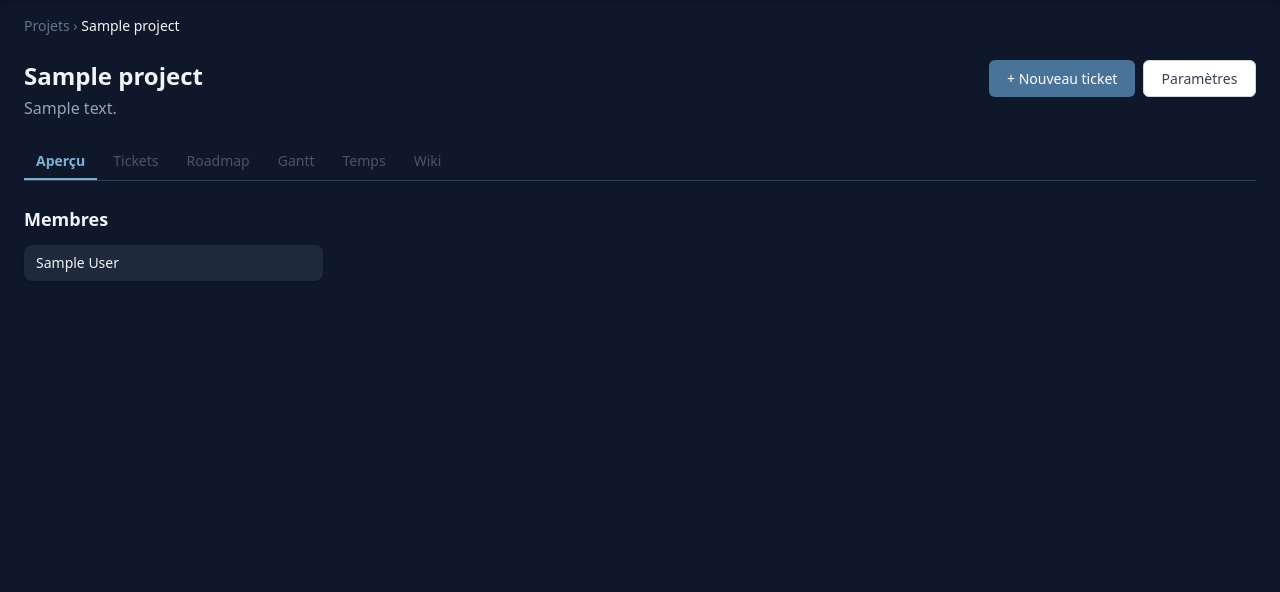
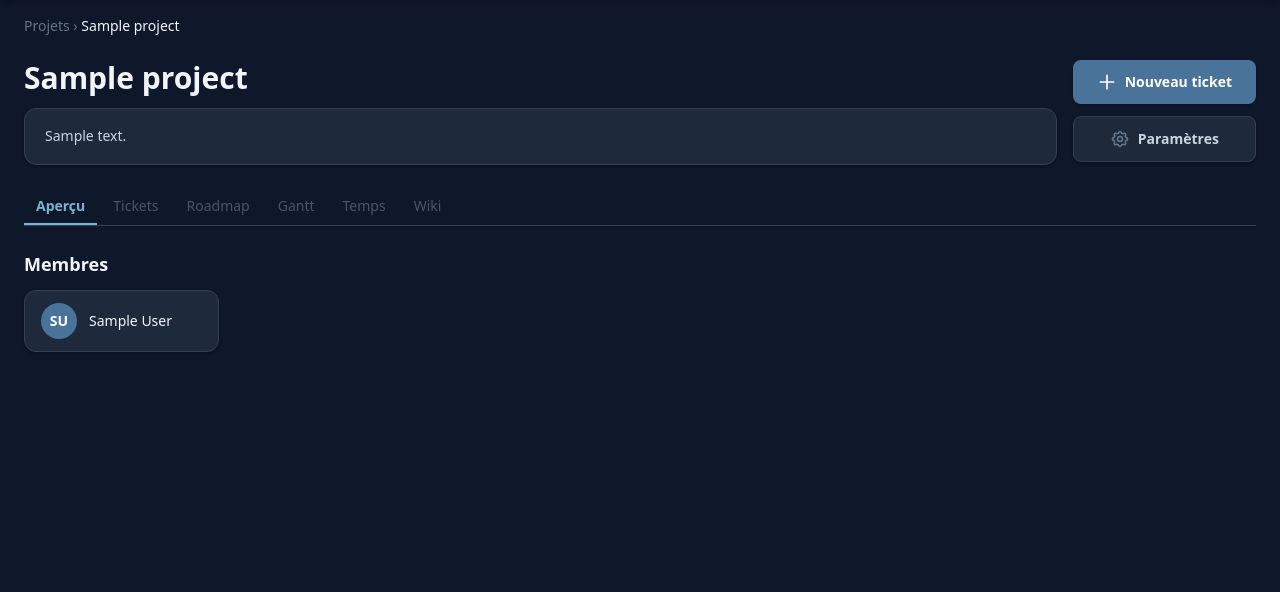
Before and after one commit to souleymady530/neereprojectmanager, a Django app: a page that uses templates/projects/overview.html in a window 1280 px wide. Shown: the part 48-640 px from the top of the page. Run offline with Django 5.2, Linux system fonts and the light colour scheme; a user stored in the database is signed in; tables that the repository leaves empty hold one stand-in row (values such as "Sample post"); data that the repository does not hold is empty; some libraries are stand-ins or nearby versions.

Commit message:
initialisation du projet

```diff
--- a/templates/projects/overview.html
+++ b/templates/projects/overview.html
@@ -9,21 +9,38 @@
 {% endblock %}
 
 {% block content %}
-<div class="flex items-start justify-between mb-6">
-    <div>
-        <h1 class="text-2xl font-bold">{{ project.name }}</h1>
+
+<!-- En-tête projet -->
+<div class="flex items-start justify-between mb-6 gap-4">
+    <div class="flex-1 min-w-0">
+        <h1 class="text-3xl font-bold text-gray-900 mb-3">{{ project.name }}</h1>
         {% if project.description %}
-        <p class="text-gray-600 mt-1">{{ project.description }}</p>
+        <div class="bg-white border border-gray-200 rounded-xl px-5 py-4 shadow-sm">
+            <p class="text-gray-700 text-sm leading-relaxed">{{ project.description }}</p>
+        </div>
         {% endif %}
     </div>
-    <div class="flex gap-2">
+    <div class="flex flex-col gap-3 shrink-0">
         {% if "add_issues" in user_perms %}
-        <a href="{% url 'projects:issue_create' project.identifier %}" class="btn-primary">
-            + Nouveau ticket
+        <a href="{% url 'projects:issue_create' project.identifier %}"
+           class="inline-flex items-center justify-center gap-2 px-6 py-3 rounded-lg text-white font-semibold text-sm shadow transition-colors"
+           style="background-color: var(--rm-blue-btn);"
+           onmouseover="this.style.backgroundColor='var(--rm-blue-btn-hover)'"
+           onmouseout="this.style.backgroundColor='var(--rm-blue-btn)'">
+            <svg xmlns="http://www.w3.org/2000/svg" class="h-5 w-5" fill="none" viewBox="0 0 24 24" stroke="currentColor">
+                <path stroke-linecap="round" stroke-linejoin="round" stroke-width="2" d="M12 4v16m8-8H4"/>
+            </svg>
+            Nouveau ticket
         </a>
         {% endif %}
         {% if "manage_project" in user_perms %}
-        <a href="{% url 'projects:settings' project.identifier %}" class="btn-secondary">
+        <a href="{% url 'projects:settings' project.identifier %}"
+           class="inline-flex items-center justify-center gap-2 px-6 py-3 rounded-lg font-semibold text-sm border border-gray-300 bg-white text-gray-700 shadow-sm transition-colors hover:bg-gray-50">
+            <svg xmlns="http://www.w3.org/2000/svg" class="h-5 w-5 text-gray-500" fill="none" viewBox="0 0 24 24" stroke="currentColor">
+                <path stroke-linecap="round" stroke-linejoin="round" stroke-width="2"
+                      d="M10.325 4.317c.426-1.756 2.924-1.756 3.35 0a1.724 1.724 0 002.573 1.066c1.543-.94 3.31.826 2.37 2.37a1.724 1.724 0 001.065 2.572c1.756.426 1.756 2.924 0 3.35a1.724 1.724 0 00-1.066 2.573c.94 1.543-.826 3.31-2.37 2.37a1.724 1.724 0 00-2.572 1.065c-.426 1.756-2.924 1.756-3.35 0a1.724 1.724 0 00-2.573-1.066c-1.543.94-3.31-.826-2.37-2.37a1.724 1.724 0 00-1.065-2.572c-1.756-.426-1.756-2.924 0-3.35a1.724 1.724 0 001.066-2.573c-.94-1.543.826-3.31 2.37-2.37.996.608 2.296.07 2.572-1.065z"/>
+                <path stroke-linecap="round" stroke-linejoin="round" stroke-width="2" d="M15 12a3 3 0 11-6 0 3 3 0 016 0z"/>
+            </svg>
             Paramètres
         </a>
         {% endif %}
@@ -33,7 +50,7 @@
 <!-- Navigation du projet -->
 <nav class="project-nav flex gap-1 border-b border-gray-200 mb-6">
     <a href="{{ project.get_absolute_url }}" class="active">Aperçu</a>
-    <a href="{% url 'projects:issue_list' project.identifier %}" class="{% if 'issues' in request.path %}active{% endif %}">Tickets</a>
+    <a href="{% url 'projects:issue_list' project.identifier %}">Tickets</a>
     <a href="{% url 'projects:roadmap' project.identifier %}">Roadmap</a>
     {% if "view_issues" in user_perms %}
     <a href="{% url 'projects:gantt' project.identifier %}">Gantt</a>
@@ -48,13 +65,19 @@
 
 <!-- Membres -->
 <div>
-    <h2 class="text-lg font-semibold mb-3">Membres</h2>
-    <div class="grid grid-cols-2 sm:grid-cols-4 gap-3">
+    <h2 class="text-lg font-semibold mb-3 text-gray-900">Membres</h2>
+    <div class="grid grid-cols-2 sm:grid-cols-4 lg:grid-cols-6 gap-3">
         {% for m in project.memberships.all %}
-        <div class="bg-white rounded-lg shadow px-3 py-2">
-            <div class="font-medium text-sm">{{ m.user.get_full_name }}</div>
-            <div class="text-xs text-gray-400">
-                {% for role in m.roles.all %}{{ role }}{% if not forloop.last %}, {% endif %}{% endfor %}
+        <div class="bg-white rounded-xl border border-gray-200 shadow-sm px-4 py-3 flex items-center gap-3">
+            <div class="inline-flex items-center justify-center w-9 h-9 rounded-full text-white text-sm font-bold shrink-0"
+                 style="background-color: var(--rm-blue-btn);">
+                {{ m.user.first_name|first|upper }}{{ m.user.last_name|first|upper }}
+            </div>
+            <div class="min-w-0">
+                <div class="font-medium text-sm text-gray-900 truncate">{{ m.user.get_full_name }}</div>
+                <div class="text-xs text-gray-400 truncate">
+                    {% for role in m.roles.all %}{{ role }}{% if not forloop.last %}, {% endif %}{% endfor %}
+                </div>
             </div>
         </div>
         {% endfor %}
```
